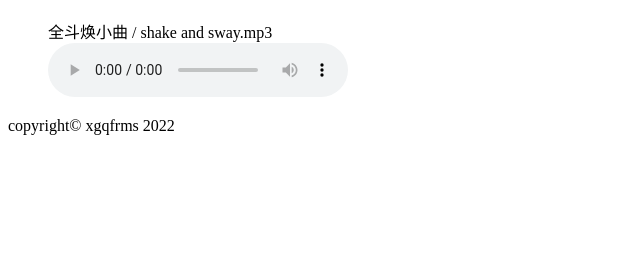
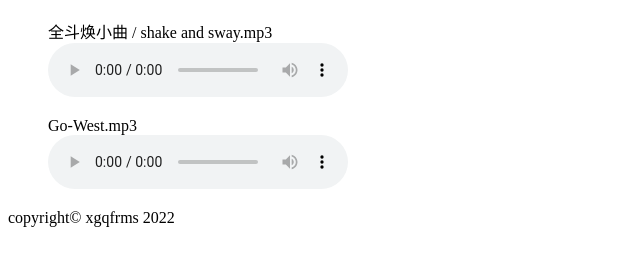
Before and after one commit to xgqfrms/music, a plain HTML site: page docs/background-music/index.html in a window 1280 px wide. Shown: the part 70-336 px from the top of the page, without its empty margins (0-640 px from the left). Drawn offline with Linux system fonts and the light colour scheme.

Commit message:
Go-West.mp3

```diff
--- a/docs/background-music/index.html
+++ b/docs/background-music/index.html
@@ -31,6 +31,21 @@
           <!-- <iframe src="https://music.xgqfrms.xyz/the-most-beautiful-expectation/the-most-beautiful-expectation.mp3" type="audio/mp3" allow="autoplay" id="audio" style="display:none"></iframe> -->
           <!-- <iframe src="https://music.xgqfrms.xyz/the-most-beautiful-expectation/index.html" type="audio/mp3" allow="autoplay" id="audio"></iframe> -->
           <!-- <iframe src="https://music.xgqfrms.xyz/the-most-beautiful-expectation/the-most-beautiful-expectation.mp3" type="audio/mp3" allow="autoplay" id="audio"></iframe> -->
+
+          <figure>
+            <figcaption>Go-West.mp3</figcaption>
+            <audio
+              id="app"
+              controls
+              loop
+              controlslist="nodownload"
+              onloadstart="this.playbackRate = 1.5; this.volume = 0.5;"
+              src="./Go-West.mp3">
+              <source src="./Go-West.mp3" type="audio/mp3">
+                Your browser does not support the  <code>audio</code> element.
+            </audio>
+          </figure>
+
           <!--
             <figure>
             <figcaption>the-most-beautiful-expectation.mp3</figcaption>
```
